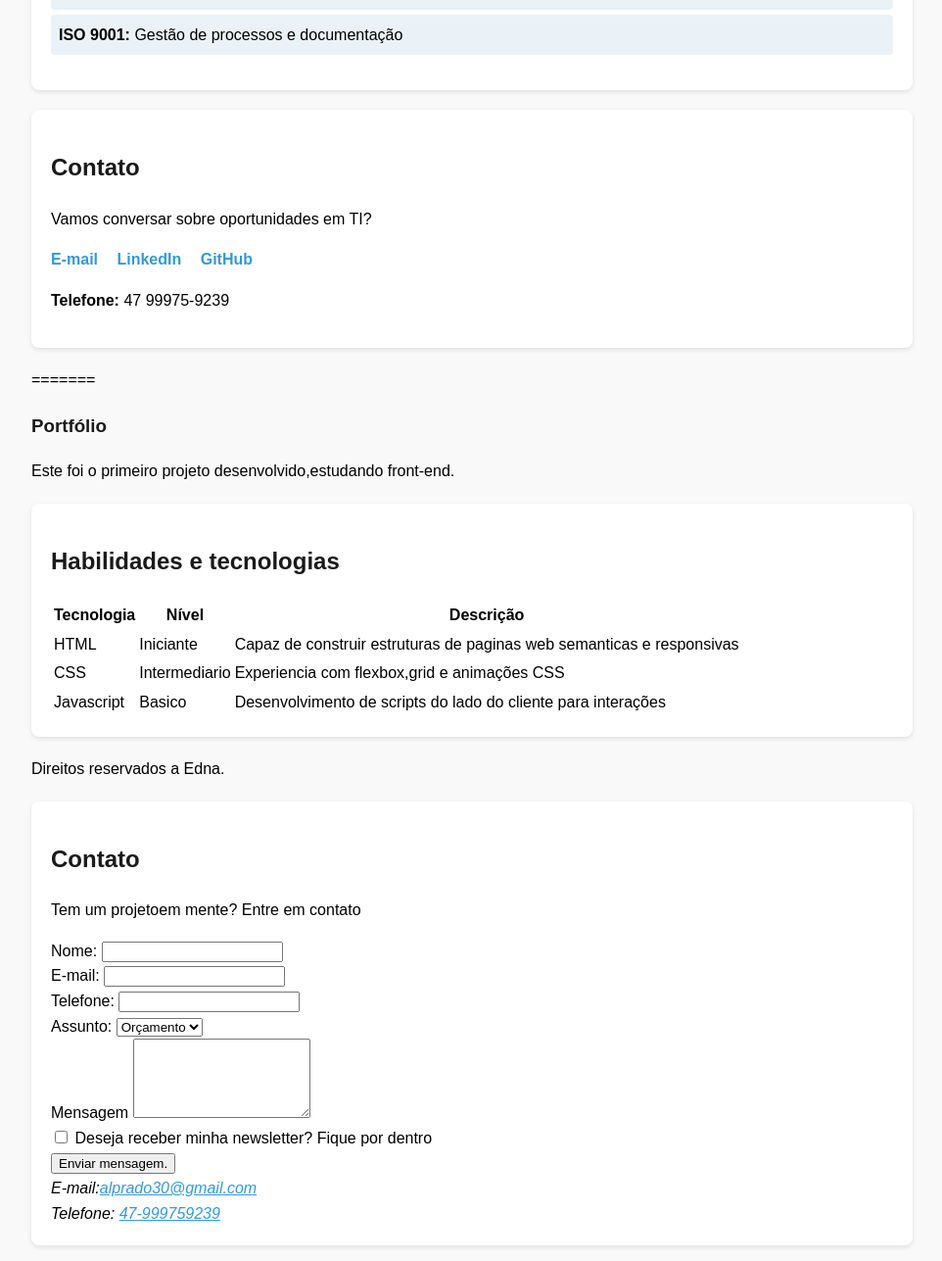
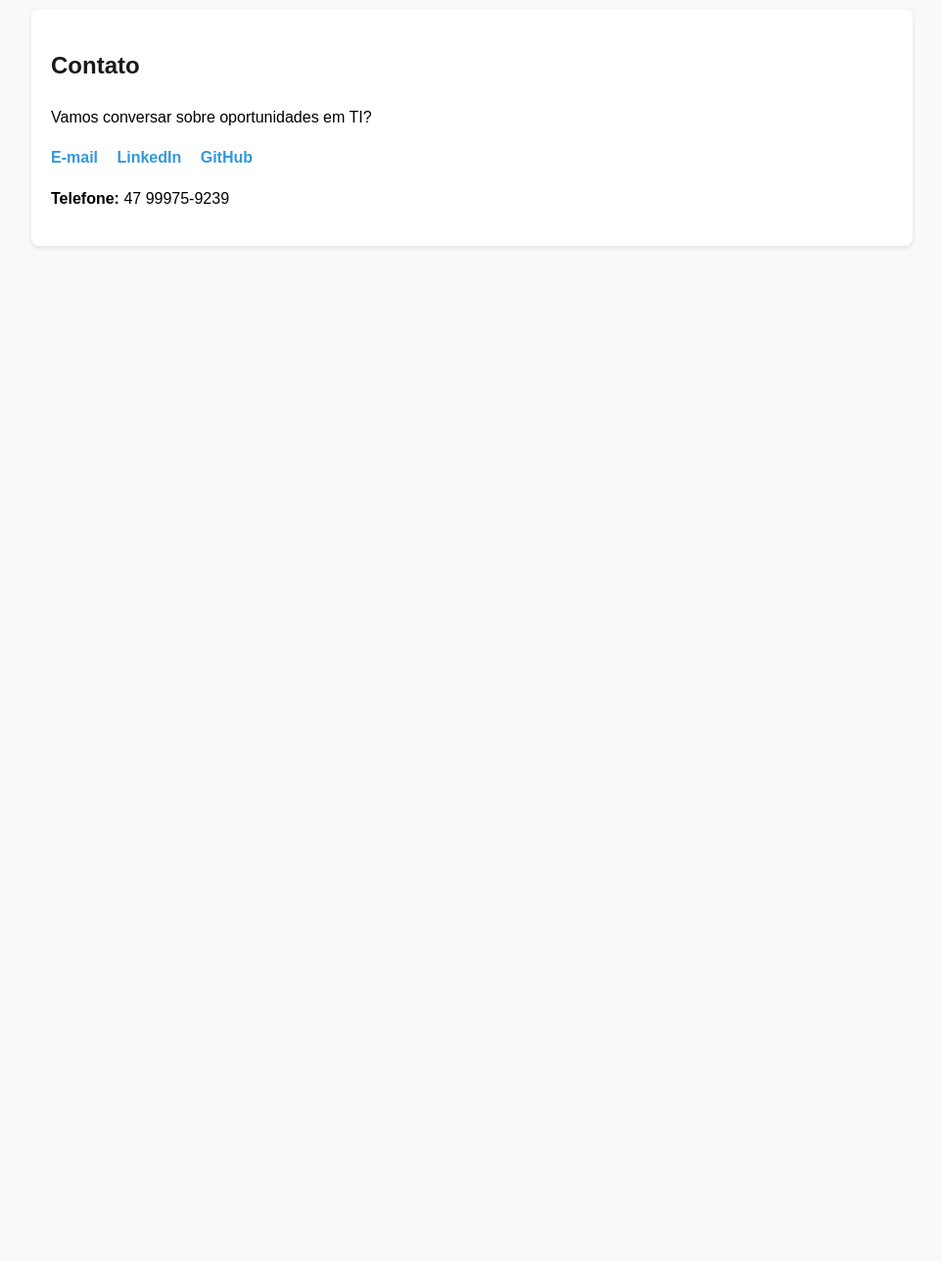
Before and after one commit to alprado30-prog/Site, a plain HTML site: page index.html in a window 1280 px wide. Shown: the part 1510-2797 px from the top of the page at 98% size, without its empty margins (158-1120 px from the left). After the commit the page ends 1801 px from the top, so only its background shows below. Drawn offline with Linux system fonts and the light colour scheme.

Commit message:
Site resolvido e no ar

```diff
--- a/index.html
+++ b/index.html
@@ -38,11 +38,10 @@
         <p><strong>Profissional de Qualidade em transição para Tecnologia.</strong></p>
         <p>Tenho 15 anos de experiência em Gestão da Qualidade, normas ISO 9001, análise de processos e documentação técnica. Atualmente curso Análise e Desenvolvimento de Sistemas na UniFatecie.</p>
         <p>Unindo visão analítica de processos com desenvolvimento web e Python, busco oportunidades em TI para aplicar raciocínio lógico e melhoria contínua em tecnologia.</p>
+
     </section>
 
     <section id="projetos">
-        <h2>Projetos</h2>
-<<<<<<< HEAD
         <h3>1. Portfólio Pessoal HTML/CSS</h3>
         <p>Site estático desenvolvido com HTML5 e CSS3. Deploy via GitHub Pages.</p>
         <p><strong>Tecnologias:</strong> HTML5, CSS3, GitHub Pages</p>
@@ -77,85 +76,3 @@
     </section>
 </body>
 </html>
-=======
-        <article>
-            <h3>Portfólio</h3>
-            <p>
-                Este foi o primeiro projeto desenvolvido,estudando front-end.
-            </p>
-        </article>
-    </section>
-
- <section id="habilidades">
-    <h2>Habilidades e tecnologias</h2>
-    <table>
-        <thead>
-            <tr>
-                <th>Tecnologia</th>
-                <th>Nível</th>
-                <th>Descrição</th>
-            </tr>
-        </thead>
-<tbody>
-   <tr>
-    <td>HTML</td>
-    <td>Iniciante</td>
-    <td>Capaz de construir estruturas de paginas web semanticas e responsivas</td>
-   </tr>
-
-   <tr>
-    <td>CSS</td>
-        <td>Intermediario</td>
-        <td>Experiencia com flexbox,grid e animações CSS</td>
-   </tr>
-   <tr>
-    <td>Javascript</td>
-    <td>Basico</td>
-    <td>Desenvolvimento de scripts do lado do cliente para interações</td>
-   </tr>
-</tbody>
-    </table>
-
-    </section>
-    <footer>
-        <p>Direitos reservados a Edna.</p>
-        <section id="contato">
-            <h2>Contato</h2>
-            <p>Tem um projetoem mente? Entre em contato</p>
-            <form action="">
-                <label for="Nome">Nome:</label>
-                <input type="text" id="nome" name="nome" required> <br>
-
-                <label for="email">E-mail:</label>
-                <input type="email" id="email" name="email" required> <br>
-
-                <label for="telefone">Telefone:</label>
-                <input type="tel" id="telefone" name="Telefone" required> <br>
-
-                <label for="assunto">Assunto:</label>
-                <select name="assunto" id="Assunto">
-
-                    <option value="orçamento">Orçamento</option>
-                    <option value="duvida">Duvida</option>
-                    <option value="outro">Outro.</option>
-                </select>
-                <br>
-
-                <label for="mensagem">Mensagem</label>
-                <textarea name="mensagem" id="Mensagem" cols="20" rows="5"></textarea>
-                <br>
-                <input type="checkbox" id="inscricao" name="inscricao">
-                <label for="inscricao">Deseja receber minha newsletter? Fique por dentro</label>
-                <br>
-                <input type="submit" value="Enviar mensagem.">
-            </form>
-            <address>
-                E-mail:<a href="Mailto:alprado30@gmail.com">alprado30@gmail.com</a><br>
-                Telefone: <a href="tel:+55">47-999759239</a>
-            </address>
-        </section>
-    </footer>
-</body>
-
-</html>
->>>>>>> 96b9a1e8fb819ca8085ef385694989e1307fca54
```
